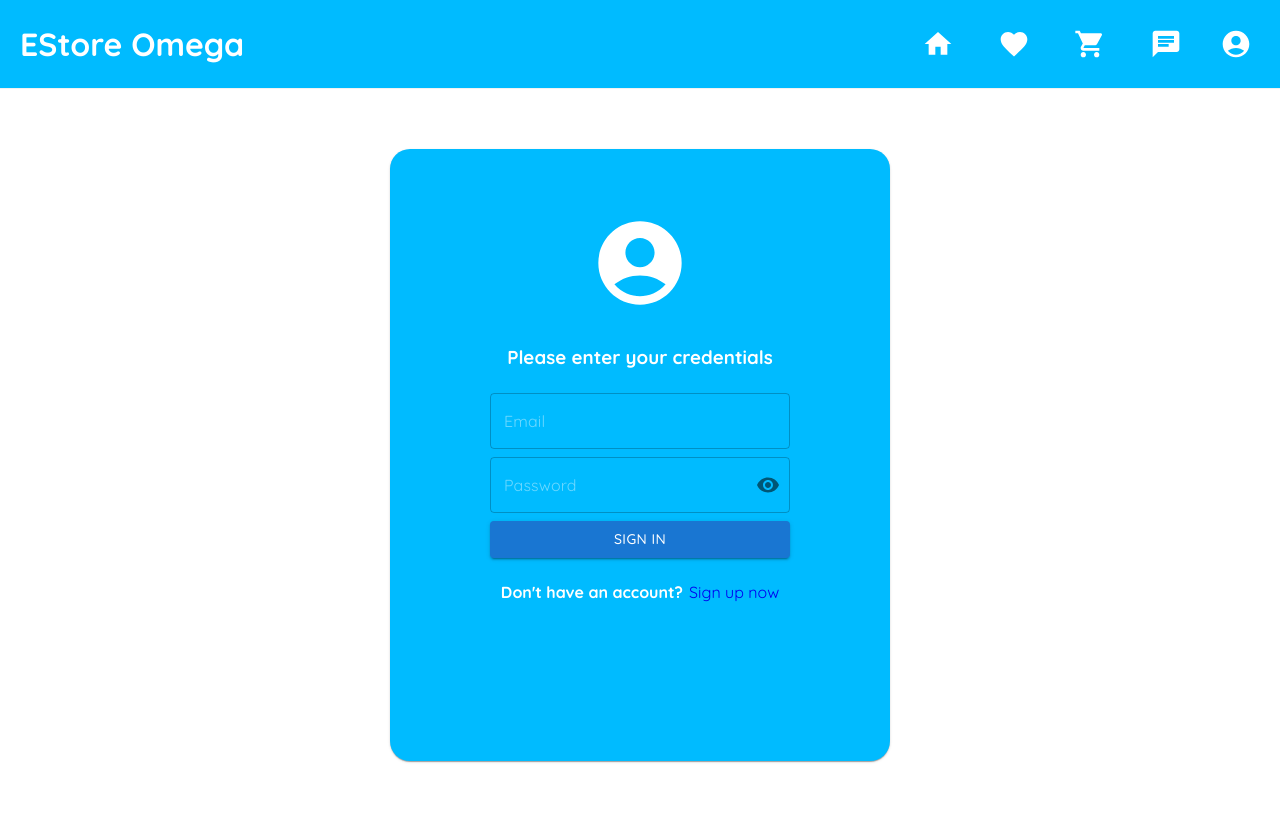
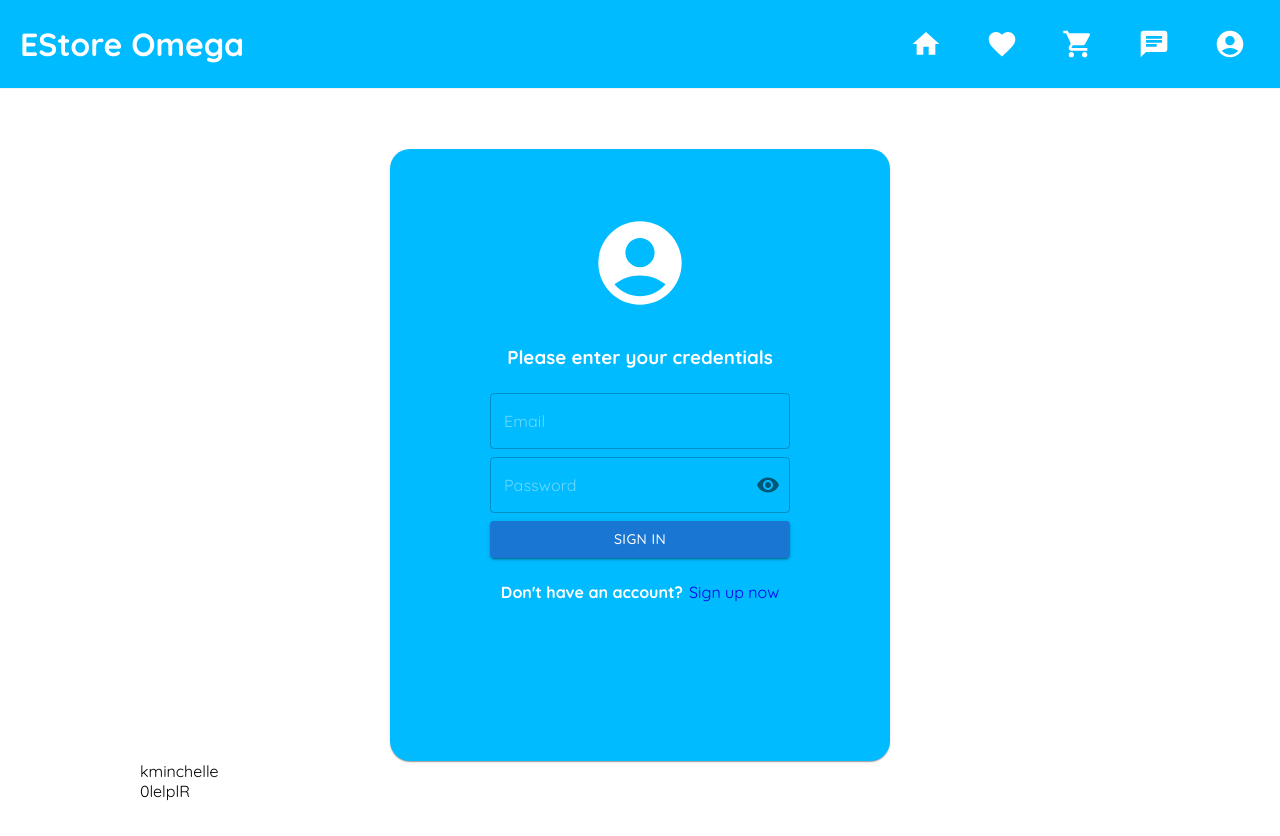
Before and after one commit to TrudicRadovan/RadovanTrudic_EStore_Omega, a React (Create React App) app: page /login in a window 1280 px wide. Shown: the top 836 px of the page. Built offline with nearby package versions, Linux system fonts and the light colour scheme; no server answers.

Commit message:
Updated infinite scroll and profile settings

```diff
--- a/src/components/Navbar/Navbar.tsx
+++ b/src/components/Navbar/Navbar.tsx
@@ -9,9 +9,11 @@ import React from 'react';
 import './Navbar.css';
 import { Avatar, Divider, ListItemIcon, Menu, MenuItem } from '@mui/material';
 import { Logout, PersonAdd, Settings } from '@mui/icons-material';
+import UserContext from '../../contexts/UserContext';
 
 const Navbar = () => {
   const [anchorEl, setAnchorEl] = React.useState<null | HTMLElement>(null);
+  const { setState, state } = React.useContext<{ setState: any; state: any }>(UserContext);
   const open = Boolean(anchorEl);
   const navigate = useNavigate();
   const handleClick = (event: React.MouseEvent<HTMLElement>) => {
@@ -22,6 +24,11 @@ const Navbar = () => {
   };
   const handleClickProfile = () => {
     navigate('/user');
+  };
+  const handleClickLogout = () => {
+    localStorage.clear();
+    setState(null);
+    navigate('/login');
   };
 
   return (
@@ -48,6 +55,8 @@ const Navbar = () => {
             <ChatIcon sx={{ color: 'white', fontSize: 'xx-large' }} />
           </IconButton>
         </Link>
+        {state ? (
+          <>
             <IconButton
               onClick={handleClick}
               size="medium"
@@ -109,13 +118,21 @@ const Navbar = () => {
                 </ListItemIcon>
                 Settings
               </MenuItem>
-          <MenuItem>
+              <MenuItem onClick={handleClickLogout}>
                 <ListItemIcon>
                   <Logout fontSize="small" />
                 </ListItemIcon>
                 Logout
               </MenuItem>
             </Menu>
+          </>
+        ) : (
+          <Link to="/login">
+            <IconButton>
+              <AccountCircleIcon sx={{ color: 'white', fontSize: 'xx-large' }} />
+            </IconButton>
+          </Link>
+        )}
       </div>
     </nav>
   );
--- a/src/pages/Favourites/Favourites.tsx
+++ b/src/pages/Favourites/Favourites.tsx
@@ -16,10 +16,12 @@ const Img = styled('img')({
   maxHeight: '100%',
 });
 
+const LIMIT = 16;
+
 const Favourites = () => {
   const [loading, setLoading] = useState(true);
   const [allData, setAllData] = useState(initialState);
-  const [pageNum, setPageNum] = useState(1);
+  const [pageNum, setPageNum] = useState(0);
   const [lastElement, setLastElement] = useState(null);
 
   const observer = useRef(
@@ -33,7 +35,7 @@ const Favourites = () => {
 
   const callData = async () => {
     setLoading(true);
-    let response = await axios.get(`https://dummyjson.com/products?limit=${pageNum * 16}&skip=0`);
+    let response = await axios.get(`https://dummyjson.com/products?limit=${LIMIT}&skip=${pageNum * LIMIT}`);
     console.log(response);
     let all = new Set([...allData, ...response.data.products]);
     console.log(all);
--- a/src/pages/Login/Login.tsx
+++ b/src/pages/Login/Login.tsx
@@ -49,6 +49,8 @@ const Login = () => {
           </Grid>
         </Grid>
       </Paper>
+      <p>kminchelle</p>
+      <p>0lelplR</p>
     </div>
   );
 };
```
Also changed, not shown: src/pages/ChatRoom/ChatRoom.tsx (+11 -0 lines). Lines whose indentation alone changed are shown as unchanged.
